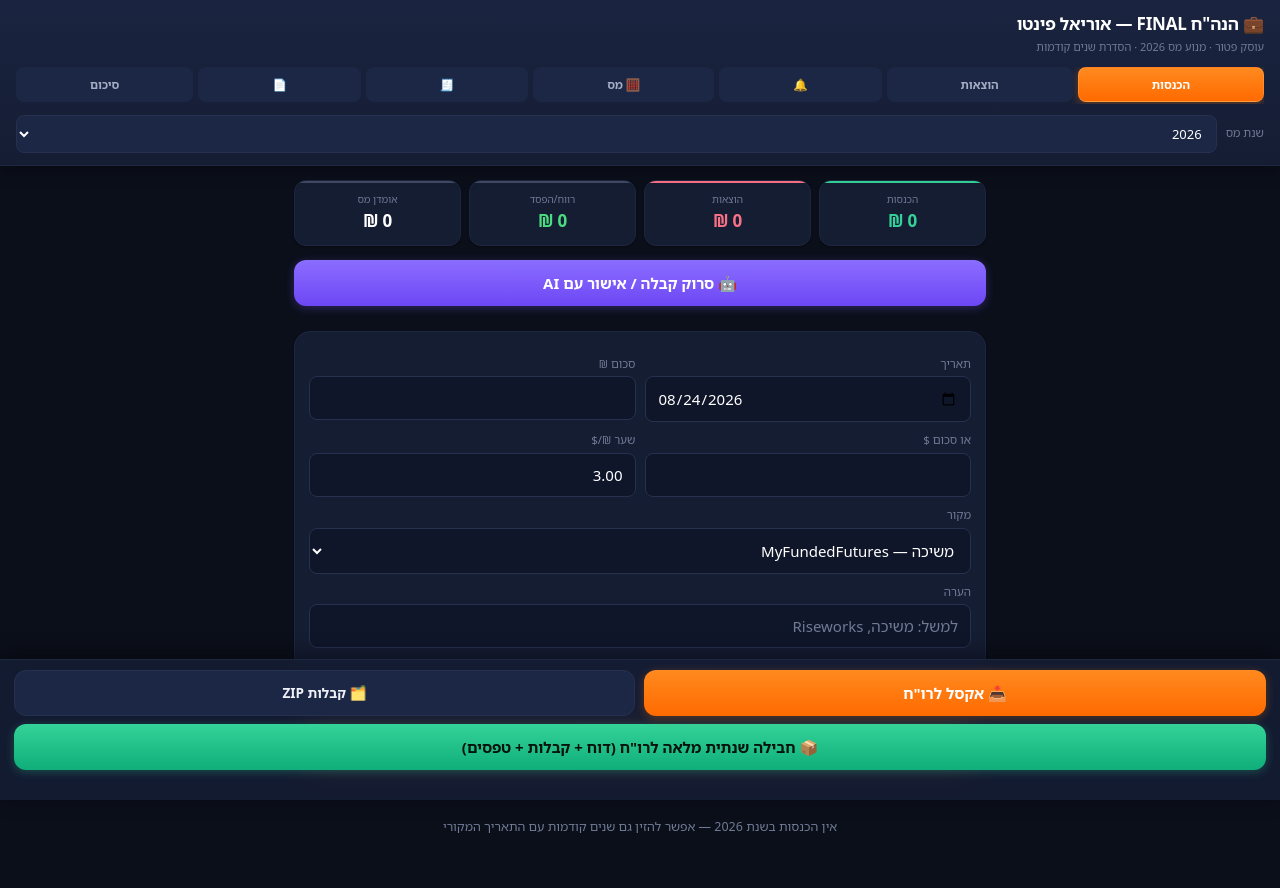
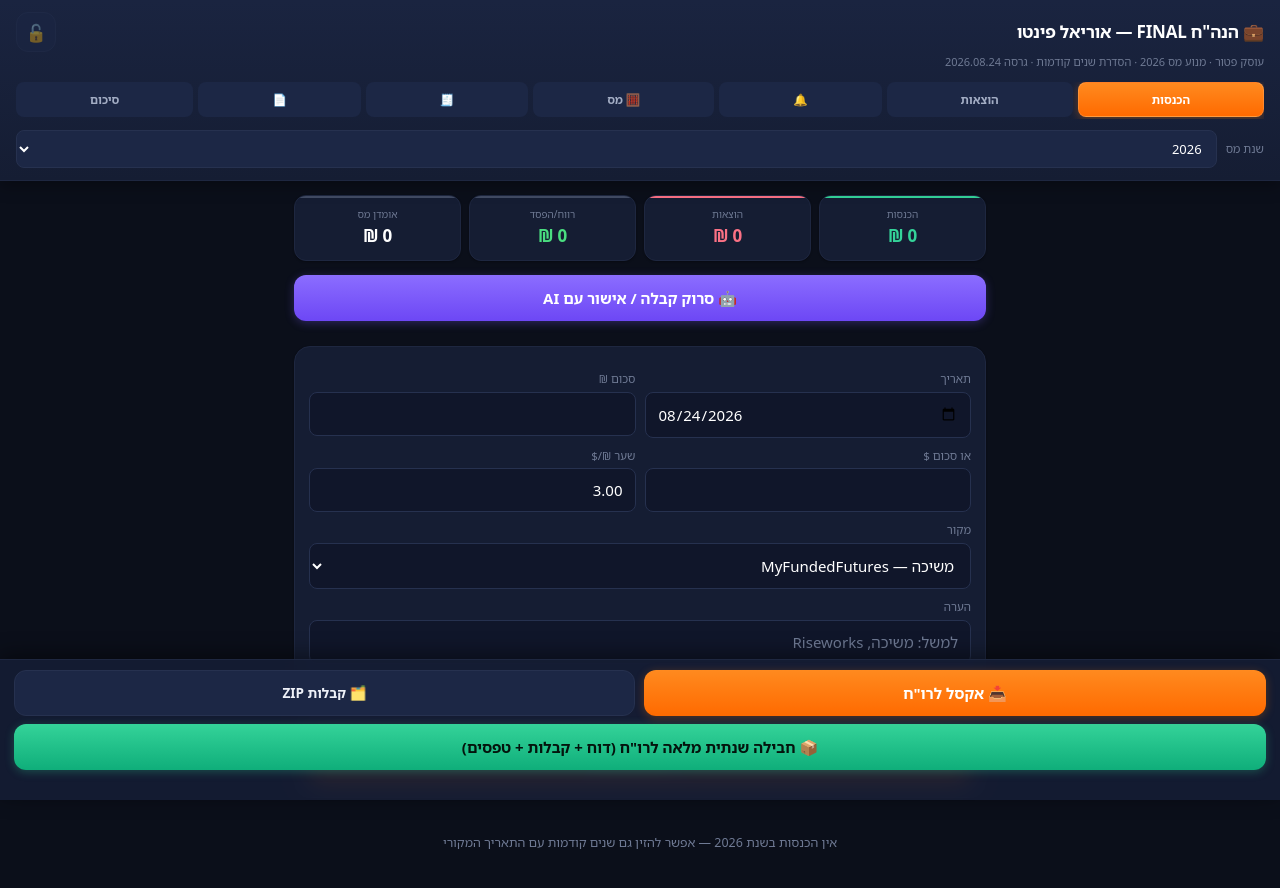
Before and after one commit to pinto1212121212-create/R.chhoo, a website: page index.html in a window 1280 px wide. Drawn offline with Linux system fonts and the light colour scheme.

Commit message:
כפתור נעילה בכותרת, ומזהה גרסה גלוי (#12)
פאנל הכספת ישב בתחתית טאב סיכום, מתחת לגיבוי ולענן, ולא נמצא. הכפתור
בכותרת עונה על שתי בעיות שונות: כשהכספת פעילה הוא נועל מיד מכל מסך —
נעילה היא פעולה דחופה מטבעה, ועד עכשיו דרשה ניווט וגלילה — וכשהיא כבויה
הוא מוצג מעומעם ומוביל לפאנל, כך שהיכולת נראית קיימת במקום להתגלות במקרה.

מזהה גרסה נוסף לשורת הכותרת. בלעדיו אין דרך לענות על "האם אתה על הגרסה
החדשה?" מלבד ניחוש — שאלה שחזרה כמה פעמים כשהדפדפן החזיק קובץ ישן במטמון.

שש בדיקות חדשות מוודאות ששני מצבי הכפתור עושים משהו אמיתי: שהוא נועל
בפועל ומוחק את המפתח, ושבמצב כבוי הוא מוביל לפאנל.

הורצו מקומית: 72 דפדפן, 21 סנכרון ו-18 כללי אבטחה מול אמולטור Firebase,
ו-10 סקריפטים — כולן עוברות.

```diff
--- a/index.html
+++ b/index.html
@@ -73,6 +73,19 @@
   }
   h1 { font-size: 17px; font-weight: 700; color: #fff; letter-spacing: -.2px; }
   .sub { font-size: 11px; color: var(--txt-3); margin-top: 2px; }
+  .hrow { display: flex; align-items: center; gap: 10px; }
+  .hrow h1 { flex: 1; min-width: 0; }
+  .lockbtn {
+    flex: 0 0 auto; width: 40px; height: 40px; border-radius: var(--r-m);
+    background: var(--surface-2); border: 1px solid var(--line); color: var(--txt-2);
+    font-size: 17px; cursor: pointer; font-family: inherit; line-height: 1;
+    transition: background .16s var(--ease), opacity .16s var(--ease);
+  }
+  .lockbtn:hover { background: #22304f; }
+  /* כבוי = נוכח אך מעומעם. היכולת צריכה להיראות קיימת, אחרת היא מתגלה
+     במקרה — וזה בדיוק מה שקרה כשהפאנל ישב לבדו בתחתית טאב סיכום. */
+  .lockbtn.off { opacity: .45; }
+  .lockbtn.on { background: var(--pos-soft); border-color: #14503b; color: var(--pos); }
 
   /* ===== טאבים ===== */
   .tabs {
@@ -392,8 +405,13 @@
 <body>
 
 <header>
-  <h1>💼 הנה"ח FINAL — אוריאל פינטו</h1>
-  <div class="sub">עוסק פטור · מנוע מס 2026 · הסדרת שנים קודמות</div>
+  <div class="hrow">
+    <h1>💼 הנה"ח FINAL — אוריאל פינטו</h1>
+    <!-- נעילה היא פעולה דחופה מטבעה. עד עכשיו היא דרשה ניווט לטאב סיכום
+         וגלילה עד תחתיתו — בדיוק מה שאין זמן לעשות ברגע שצריך אותה. -->
+    <button id="lockbtn" class="lockbtn" onclick="lockBtnClick()" title="נעילת האפליקציה">🔓</button>
+  </div>
+  <div class="sub">עוסק פטור · מנוע מס 2026 · הסדרת שנים קודמות · <span id="ver"></span></div>
   <div class="tabs">
     <button class="tab active" id="tb-in" onclick="showTab('in',this)">הכנסות</button>
     <button class="tab" id="tb-out" onclick="showTab('out',this)">הוצאות</button>
@@ -686,6 +704,10 @@
 let data = { entries: [], settings: { points: 2.25, includeBL: true, k05: 0, k617: 0, milu: 0 }, yearStatus: {}, docs: {}, dismissed: {}, docFiles: {}, extraFiles: [], lastBackup: null };
 let staged = { in: null, out: null };
 let viewing = null;
+/* מזהה גרסה גלוי. בלעדיו אין דרך לענות על "האם אתה על הגרסה החדשה?"
+   מלבד ניחוש — שאלה שחזרה שוב ושוב כשדפדפן החזיק קובץ ישן במטמון. */
+const APP_VERSION = '2026.08.24';
+
 let uiYear = String(new Date().getFullYear());   // שנת המס המוצגת ('all' = הכל)
 /* =========================================================================
    קבועי מס לפי שנה
@@ -2803,8 +2825,27 @@ async function cloudNewRecovery() {
   } catch (e) { setStatus('⚠ ' + (e.message || e)); }
 }
 
+/* כשהכספת פעילה — נעילה מיידית מכל מסך. כשהיא כבויה — הובלה לפאנל, כי
+   כפתור שאינו עושה דבר גרוע מכפתור שאינו קיים. */
+function lockBtnClick() {
+  if (vault.on && vault.key) { vaultLockNow(); return; }
+  showTab('sum');
+  const el = document.getElementById('vault-panel');
+  if (el) el.scrollIntoView({ behavior: 'smooth', block: 'center' });
+}
+function renderLockBtn() {
+  const b = document.getElementById('lockbtn');
+  if (!b) return;
+  const on = vault.on;
+  b.textContent = on ? '🔒' : '🔓';
+  b.classList.toggle('on', on);
+  b.classList.toggle('off', !on);
+  b.title = on ? 'נעל עכשיו' : 'נעילת האפליקציה — כבויה';
+}
+
 /* ===== תצוגת מצב הכספת ===== */
 function renderVault() {
+  renderLockBtn();
   const el = document.getElementById('vault-panel');
   if (!el) return;
   if (!vault.on) {
@@ -3142,6 +3183,9 @@ window.addEventListener('keydown', e => {
 /* ===== אתחול ===== */
 document.getElementById('in-date').value  = localISO();
 document.getElementById('out-date').value = localISO();
+const _ver = document.getElementById('ver');
+if (_ver) _ver.textContent = 'גרסה ' + APP_VERSION;
+
 load().then(() => {
   trackFooter();
   restoreTab();
```
Also changed, not shown: test/e2e.mjs (+35 -0 lines).
